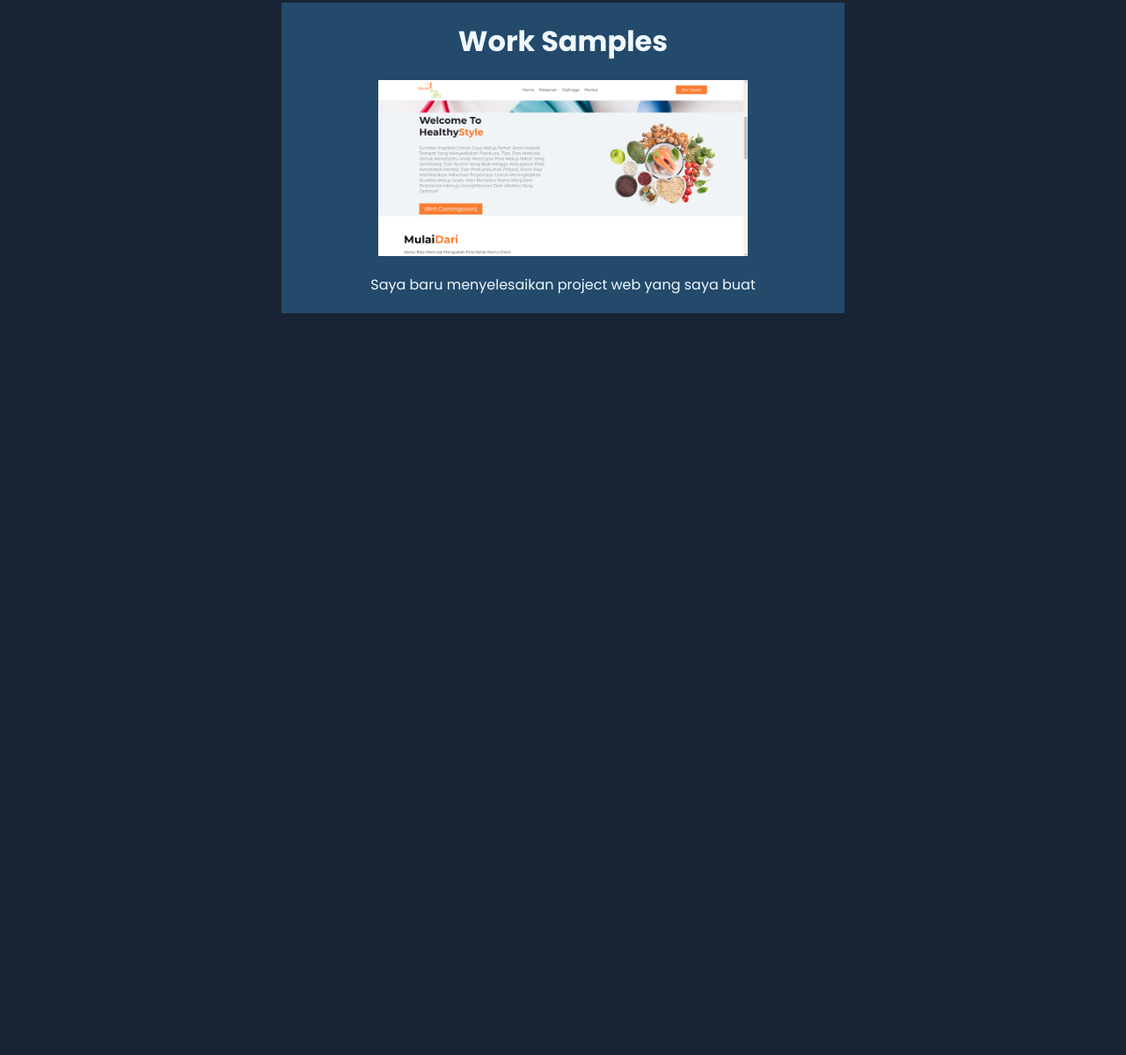
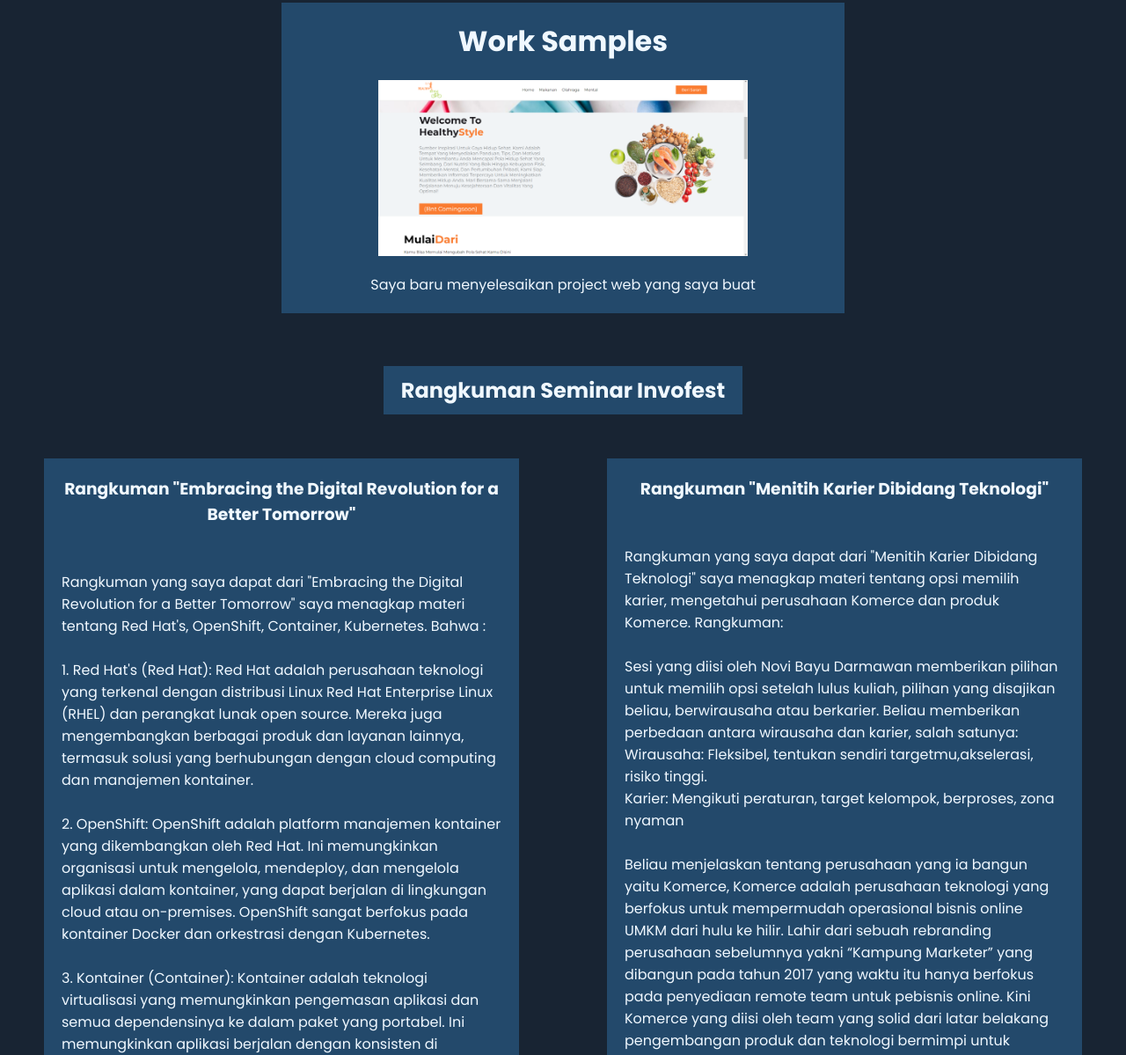
Before and after one commit to satrioramadhan/web_portofolio, a plain HTML site: page Web portofolio/index.html in a window 1280 px wide. Shown: the part 960-2159 px from the top of the page at 88% size. Before the commit the page ends 1366 px from the top, so only its background shows below. Drawn offline with Linux system fonts and the light colour scheme.

Commit message:
tambah rangkuman

```diff
--- a/Web portofolio/index.html
+++ b/Web portofolio/index.html
@@ -74,7 +74,74 @@
                 <p>Saya baru menyelesaikan project web yang saya buat</p>
             </div>
 
+    </div>
+
+    <div class="rangkum">
+        <h2>Rangkuman Seminar Invofest</h2>
+        <div class="container_rangkum">
+
+            <div class="rangkum_1">
+            <h3>Rangkuman "Embracing the Digital Revolution for a Better Tomorrow"</h3>
+            <br><br>
+
+                    <p>Rangkuman yang saya dapat dari "Embracing the Digital Revolution for a Better Tomorrow" saya menagkap materi tentang Red Hat's, OpenShift, Container, Kubernetes. Bahwa :
+                    </p>
+                    <br>
+                    <p>
+                        1. Red Hat's (Red Hat): Red Hat adalah perusahaan teknologi yang terkenal dengan distribusi Linux Red Hat Enterprise Linux (RHEL) dan perangkat lunak open source. Mereka juga mengembangkan berbagai produk dan layanan lainnya, termasuk solusi yang berhubungan dengan cloud computing dan manajemen kontainer.
+                        <br><br>
+
+                        2. OpenShift: OpenShift adalah platform manajemen kontainer yang dikembangkan oleh Red Hat. Ini memungkinkan organisasi untuk mengelola, mendeploy, dan mengelola aplikasi dalam kontainer, yang dapat berjalan di lingkungan cloud atau on-premises. OpenShift sangat berfokus pada kontainer Docker dan orkestrasi dengan Kubernetes.
+                        <br><br>
+
+                        3. Kontainer (Container): Kontainer adalah teknologi virtualisasi yang memungkinkan pengemasan aplikasi dan semua dependensinya ke dalam paket yang portabel. Ini memungkinkan aplikasi berjalan dengan konsisten di berbagai lingkungan, seperti lingkungan pengembangan, pengujian, dan produksi.
+                        <br><br>
+
+                        4. Kubernetes (K8s): Kubernetes adalah platform open source yang digunakan untuk mengelola dan orkestrasi kontainer. Ini memungkinkan otomatisasi tugas-tugas seperti penjadwalan, scaling, dan manajemen aplikasi berbasis kontainer di seluruh cluster komputasi.
+                        <br><br>
+
+                        Dalam konteks yang lebih kompleks, Red Hat's adalah perusahaan yang mendukung inovasi di dunia open source dan teknologi enterprise. Mereka mengembangkan OpenShift sebagai platform manajemen kontainer yang menggabungkan kekuatan Kubernetes dengan alat dan layanan tambahan untuk memenuhi kebutuhan pelanggan enterprise. OpenShift memungkinkan organisasi untuk menciptakan dan mengelola lingkungan kontainer yang kuat untuk aplikasi mereka, dan Kubernetes adalah teknologi yang mendasari yang digunakan untuk mengatur dan mengelola kontainer di lingkungan tersebut
+                    </p>
+            </div>
+
+            <div class="rangkum_2">
+                <h3>Rangkuman "Menitih Karier Dibidang Teknologi"</h3>
+                <br><br>
+
+                <p>Rangkuman yang saya dapat dari "Menitih Karier Dibidang Teknologi" saya menagkap materi tentang opsi memilih karier, mengetahui perusahaan Komerce dan produk Komerce. Rangkuman:
+                </p>
+                <br>
+                <p>
+                    Sesi yang diisi oleh Novi Bayu Darmawan memberikan pilihan untuk memilih opsi setelah lulus kuliah, pilihan yang disajikan beliau, berwirausaha atau berkarier. Beliau memberikan perbedaan antara wirausaha dan karier, salah satunya:
+                    <br>
+                    Wirausaha: Fleksibel, tentukan sendiri targetmu,akselerasi, risiko tinggi.
+                    <br>
+                    Karier: Mengikuti peraturan, target kelompok, berproses, zona nyaman
+                    <br><br>
+
+                    Beliau menjelaskan tentang perusahaan yang ia bangun yaitu Komerce, Komerce adalah perusahaan teknologi yang berfokus untuk mempermudah operasional bisnis online UMKM dari hulu ke hilir.
+                    Lahir dari sebuah rebranding perusahaan sebelumnya yakni “Kampung Marketer” yang dibangun pada tahun 2017 yang waktu itu hanya berfokus pada penyediaan remote team untuk pebisnis online.
+                    Kini Komerce yang diisi oleh team yang solid dari latar belakang pengembangan produk dan teknologi bermimpi untuk melayani jutaan UMKM agar lebih maksimal dalam proses operasional bisnis online-nya di berbagai sektor.
+                    <br><br>
+
+                    Berikut produk dari Komerce:
+                    <br>
+                    1. Komtim: Platform penyedia tim operasional e-commerce siap pakai
+                    <br>
+                    2. Komship: Platform manajemen pengiriman
+                    <br>
+                    3. Kompack: Platform manajemen pergudangan
+                    <br>
+                    4. Kommclas: Platform peningkatan kapasitas bisnis online
+                    <br>
+                    5. Komplace: Platform manajemen marketplace
+                    <br>
+                    6. Pendamping UKM: Pendamping bisnis online di kota
+                </p>
+            </div>
         </div>
+    </div>
+
 
 </body>
 </html>
--- a/Web portofolio/style.css
+++ b/Web portofolio/style.css
@@ -209,3 +209,39 @@ body {
     height: auto;
     margin: 20px;
 }
+
+.rangkum{
+    margin-top: 60px;
+    text-align: center;
+}
+
+.rangkum h2{
+    background-color: rgb(35, 73, 107);
+    display: inline-block;
+    padding: 10px 20px;
+}
+
+.container_rangkum {
+    display: flex;
+}
+
+.rangkum_1 {
+    width: 45%;
+    background-color: rgb(35, 73, 107);
+    margin: 50px;
+    padding: 20px;
+    /* text-align: center; */
+}
+
+.rangkum_2 {
+    width: 45%;
+    background-color: rgb(35, 73, 107);
+    margin: 50px;
+    padding: 20px;
+    /* text-align: center; */
+}
+
+.rangkum_1 p, .rangkum_2 p {
+    text-align: left;
+
+}
```
